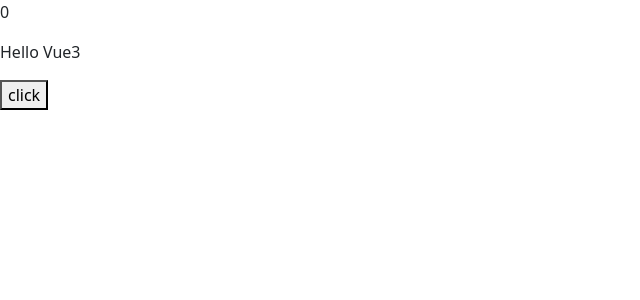
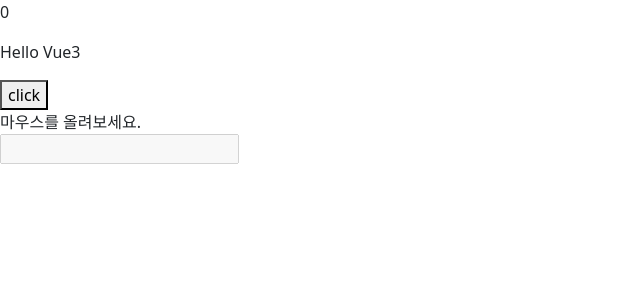
Before and after one commit to KimTimo/vue, a Vue app in the folder vue3-posts/: page / in a window 1280 px wide. Shown: the top 300 px of the page, without its empty margins (0-640 px from the left). Built offline with nearby package versions, Linux system fonts and the light colour scheme.

Commit message:
템플릿추가

```diff
--- a/vue3-posts/src/App.vue
+++ b/vue3-posts/src/App.vue
@@ -7,6 +7,11 @@
 			{{ message }}
 		</p>
 		<button @click="increment">click</button>
+
+		<div v-bind:title="dynamicTitle">마우스를 올려보세요.</div>
+		<div>
+			<input type="text" v-bind:disabled="isInputDisabled" />
+		</div>
 	</div>
 </template>
 
@@ -15,12 +20,14 @@
 
 export default {
 	setup() {
+		const isInputDisabled = true;
 		const counter = ref(0);
 		const message = ref('Hello Vue3');
 		const increment = () => {
 			counter.value++;
 		};
 		return {
+			isInputDisabled,
 			counter,
 			message,
 			increment,
```
Also changed, not shown: 1 other file (tests, documents, lock files or other folders).
